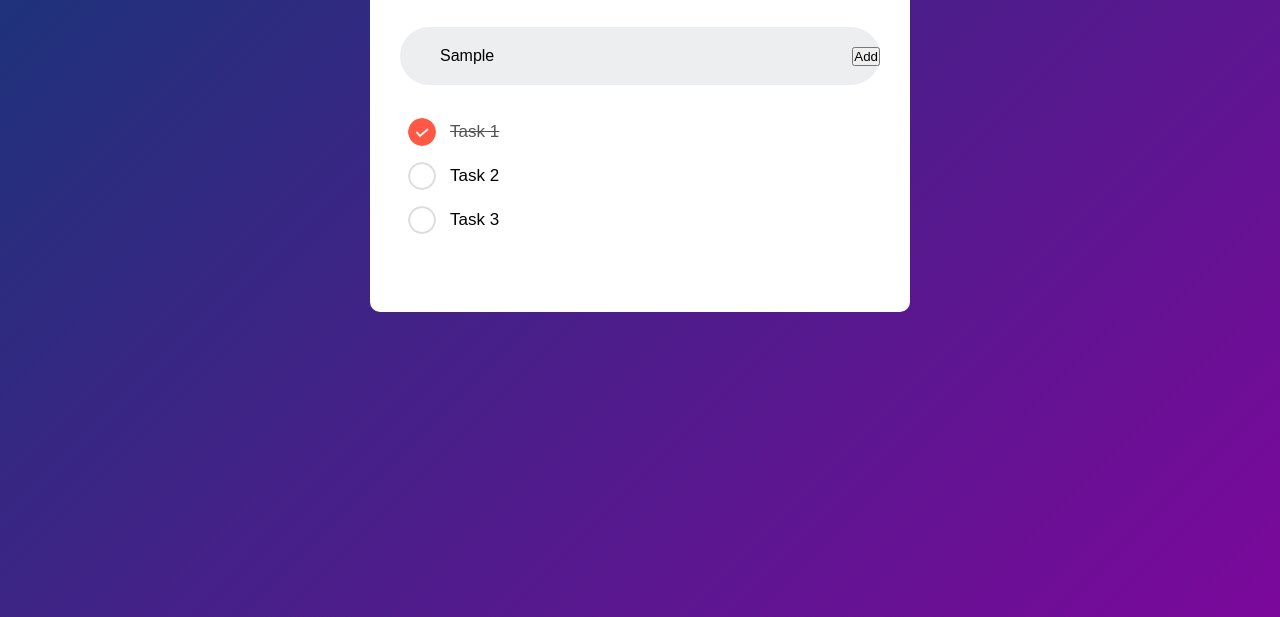
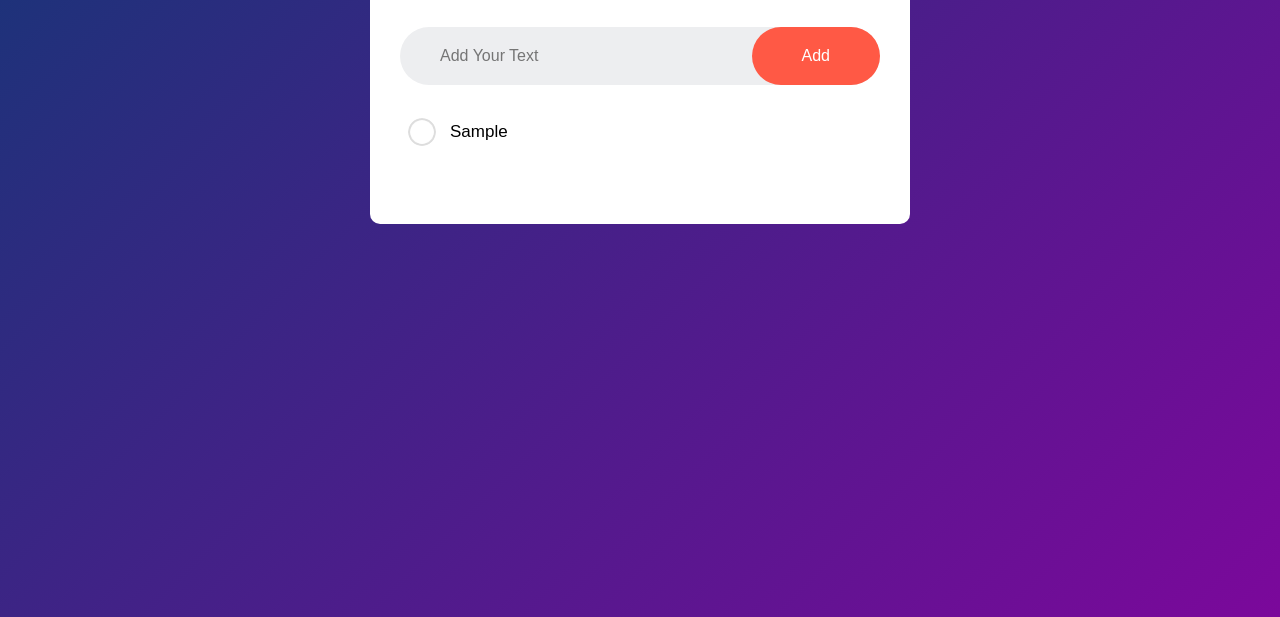
Before and after one commit to fmfahath/To-Do-List, a plain HTML site: page index.html in a window 1280 px wide. Both pictures are taken after typing "Sample" into the empty fields and a click on the button "Add". Shown: the part 183-800 px from the top of the page. Drawn offline with Linux system fonts and the light colour scheme.

Commit message:
/ToDoList : html, css, js => addtask function added

```diff
--- a/app.js
+++ b/app.js
@@ -0,0 +1,14 @@
+const inputBox =document.getElementById("input-box");
+const listContainer = document.getElementById("list-container");
+
+function addTask(){
+    if(inputBox.value === ""){
+        alert("Please Enter Your Task");
+    }
+    else{
+        let li = document.createElement('li');
+        li.innerHTML = inputBox.value;
+        listContainer.appendChild(li);
+    }
+    inputBox.value = "";
+}
--- a/index.html
+++ b/index.html
@@ -16,14 +16,14 @@
             <!-- add text & button -->
             <div class="row">
                 <input type="text" id="input-box" placeholder="Add Your Text">
-                <button id="addBtn">Add</button>
+                <button id="addBtn" onclick="addTask()">Add</button>
             </div>
 
             <!-- check list -->
             <ul id="list-container">
-                <li class="checked">Task 1</li>
+                <!-- <li class="checked">Task 1</li>
                 <li>Task 2</li>
-                <li>Task 3</li>
+                <li>Task 3</li> -->
             </ul>
 
         </div>
--- a/style.css
+++ b/style.css
@@ -52,7 +52,7 @@
     background: transparent;
  }
 
- .row .addBtn{
+ .row #addBtn{
     padding: 20px;
     border: none;
     outline: none;
```
